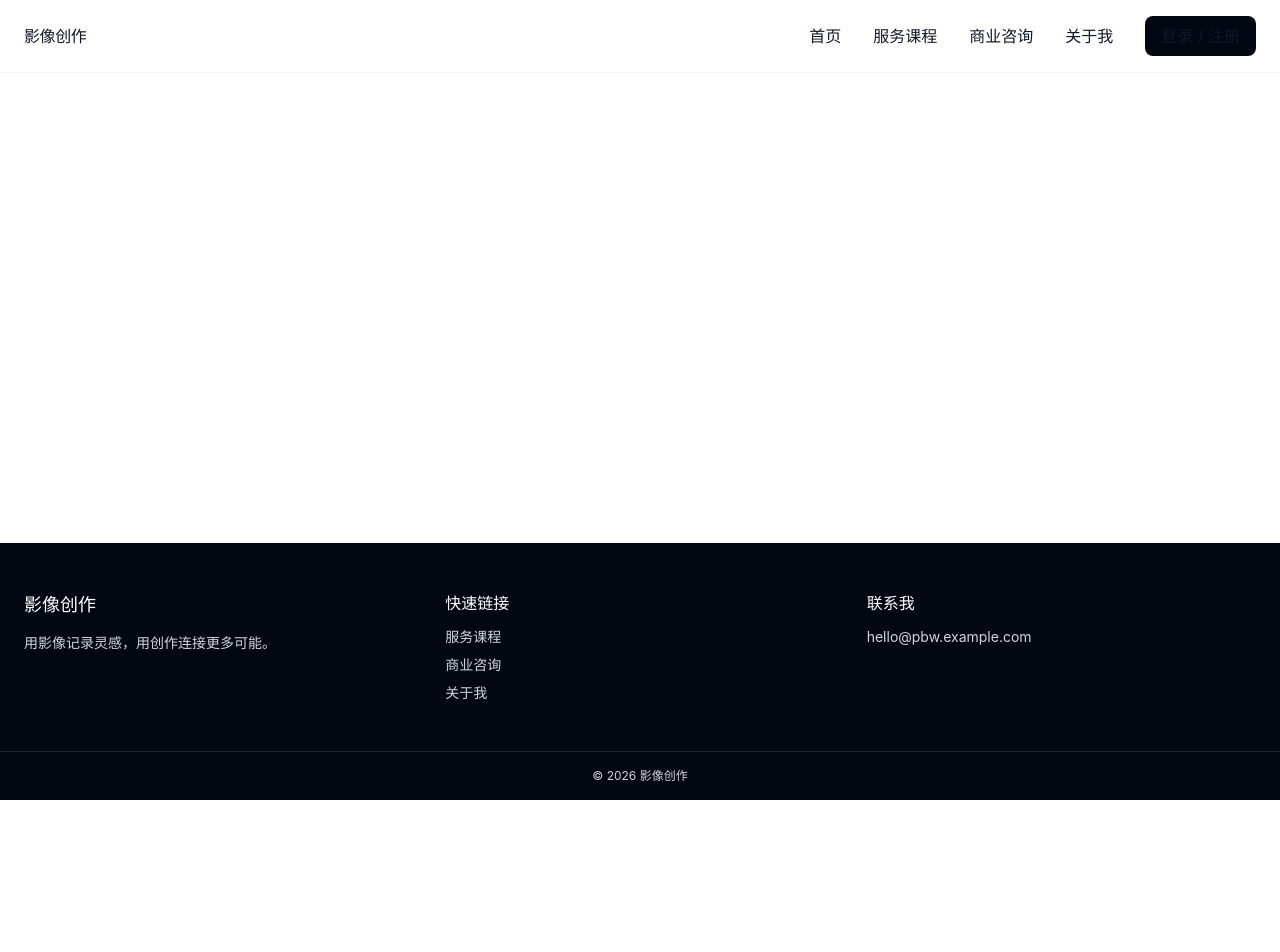
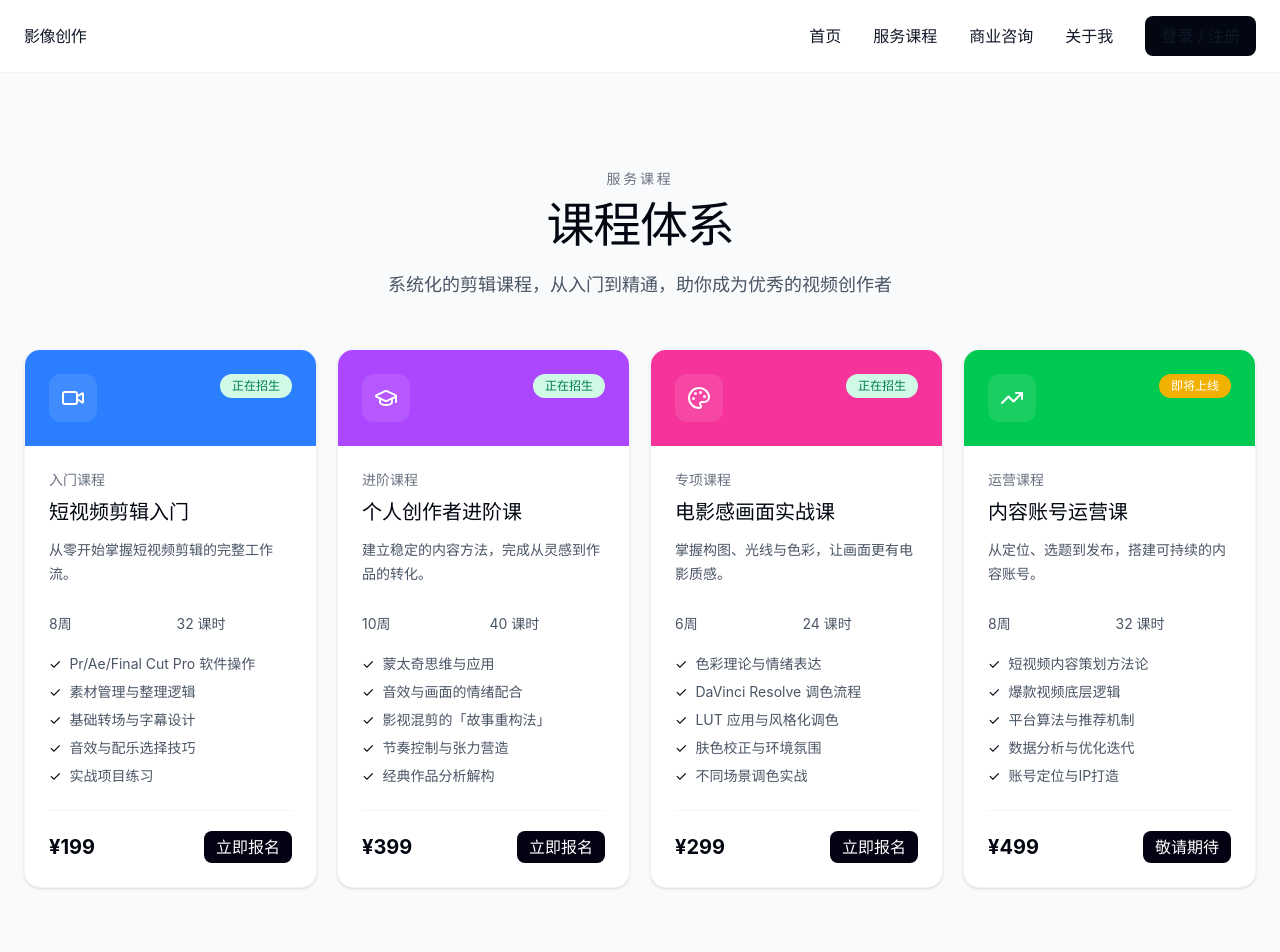
Before and after one commit to zhangzhewen-idea/personal-brand-website, a Vue app in the folder pbw-web-frontend/: page /services in a window 1280 px wide. Shown: the top 952 px of the page. Before the commit the page ends 800 px from the top, so only its background shows below. Built offline with nearby package versions, Linux system fonts and the light colour scheme.

Commit message:
feat: 复刻用户端课程页面

```diff
--- /dev/null
+++ b/pbw-web-frontend/src/components/sections/services/CourseCard.vue
@@ -0,0 +1,68 @@
+<script setup lang="ts">
+import { GraduationCap, Palette, TrendingUp, Video } from 'lucide-vue-next'
+import BaseButton from '@/components/base/BaseButton.vue'
+import type { CourseCardViewModel } from '@/models'
+import { formatPrice } from '@/shared/formatters'
+
+defineProps<{ course: CourseCardViewModel }>()
+const emit = defineEmits<{ enroll: [course: CourseCardViewModel] }>()
+
+const icons = { video: Video, graduation: GraduationCap, palette: Palette, trending: TrendingUp }
+const colorMap = {
+  blue: 'bg-blue-500',
+  purple: 'bg-purple-500',
+  pink: 'bg-pink-500',
+  green: 'bg-green-500',
+  orange: 'bg-orange-500',
+  black: 'bg-black',
+  red: 'bg-red-500',
+}
+</script>
+
+<template>
+  <article data-testid="course-card" class="flex h-full flex-col overflow-hidden rounded-2xl border border-gray-100 bg-white shadow-sm transition hover:-translate-y-1 hover:shadow-lg">
+    <div class="flex items-start justify-between p-6 text-white" :class="colorMap[course.color]">
+      <div class="flex h-12 w-12 items-center justify-center rounded-xl bg-white/10">
+        <component :is="icons[course.icon]" :size="24" aria-hidden="true" />
+      </div>
+      <span
+        v-if="course.isOnline"
+        data-testid="course-status-online"
+        class="rounded-full bg-emerald-100 px-3 py-1 text-xs font-medium text-emerald-700"
+      >正在招生</span>
+      <span
+        v-else
+        data-testid="course-status-offline"
+        class="rounded-full bg-yellow-500 px-3 py-1 text-xs font-medium text-white"
+      >即将上线</span>
+    </div>
+
+    <div class="flex flex-1 flex-col p-6">
+      <p v-if="course.courseTag" class="text-sm font-medium text-gray-500">{{ course.courseTag }}</p>
+      <h3 class="mt-2 text-xl font-semibold text-gray-950">{{ course.courseName }}</h3>
+      <p class="mt-3 min-h-14 text-sm leading-6 text-gray-600">{{ course.courseIntro }}</p>
+
+      <div class="mt-5 grid grid-cols-2 gap-3 text-sm text-gray-600">
+        <span>{{ course.duration }}</span>
+        <span>{{ course.lessons }} 课时</span>
+      </div>
+
+      <ul class="mt-5 flex-1 space-y-2 text-sm text-gray-600">
+        <li v-for="feature in course.features" :key="feature" class="flex gap-2">
+          <span class="text-gray-950" aria-hidden="true">✓</span>
+          <span>{{ feature }}</span>
+        </li>
+      </ul>
+
+      <div class="mt-6 flex items-center justify-between gap-4 border-t border-gray-100 pt-5">
+        <strong class="text-xl text-gray-950">{{ formatPrice(course.coursePrice) }}</strong>
+        <BaseButton
+          variant="primary"
+          size="sm"
+          :disabled="!course.isOnline"
+          @click="emit('enroll', course)"
+        >{{ course.isOnline ? '立即报名' : '敬请期待' }}</BaseButton>
+      </div>
+    </div>
+  </article>
+</template>
--- a/pbw-web-frontend/src/views/ServicesView.vue
+++ b/pbw-web-frontend/src/views/ServicesView.vue
@@ -1 +1,49 @@
-<template><section data-testid="services-view" /></template>
+<script setup lang="ts">
+import { onMounted, ref } from 'vue'
+import BaseButton from '@/components/base/BaseButton.vue'
+import BaseDialog from '@/components/base/BaseDialog.vue'
+import CourseCard from '@/components/sections/services/CourseCard.vue'
+import { useCourseStore } from '@/stores/course.store'
+import type { CourseCardViewModel } from '@/models'
+
+const courseStore = useCourseStore()
+const selectedCourse = ref<CourseCardViewModel | null>(null)
+const isDialogOpen = ref(false)
+
+function openEnrollment(course: CourseCardViewModel) {
+  selectedCourse.value = course
+  isDialogOpen.value = true
+}
+
+onMounted(() => {
+  void courseStore.load()
+})
+</script>
+
+<template>
+  <section data-testid="services-view" class="bg-gray-50 px-6 py-16 sm:py-24">
+    <div class="mx-auto max-w-7xl">
+      <header class="mx-auto max-w-2xl text-center">
+        <p class="text-sm font-semibold uppercase tracking-[0.2em] text-gray-500">服务课程</p>
+        <h1 class="mt-3 text-4xl font-semibold tracking-tight text-gray-950 sm:text-5xl">课程体系</h1>
+        <p class="mt-5 text-lg leading-8 text-gray-600">系统化的剪辑课程，从入门到精通，助你成为优秀的视频创作者</p>
+      </header>
+
+      <div v-if="courseStore.status === 'idle' || courseStore.status === 'loading'" data-testid="services-loading" class="flex min-h-[30vh] items-center justify-center py-16 text-gray-500">课程加载中…</div>
+      <div v-else-if="courseStore.status === 'error'" data-testid="services-error" class="flex min-h-[30vh] flex-col items-center justify-center gap-5 py-16 text-center" role="alert">
+        <p class="text-lg text-red-600">{{ courseStore.errorMessage || '课程加载失败' }}</p>
+        <BaseButton variant="outline" @click="courseStore.load">重新加载</BaseButton>
+      </div>
+      <div v-else data-testid="course-grid" class="mt-12 grid gap-5 md:grid-cols-2 lg:grid-cols-4">
+        <CourseCard v-for="course in courseStore.courses" :key="course.id" :course="course" @enroll="openEnrollment" />
+      </div>
+    </div>
+
+    <BaseDialog v-if="selectedCourse" v-model="isDialogOpen" :title="`报名${selectedCourse.courseName}`">
+      <div class="space-y-4">
+        <p class="leading-7 text-gray-600">你选择了「{{ selectedCourse.courseName }}」。</p>
+        <p class="text-sm text-gray-500">报名功能将在支付服务接入后开放，当前仅展示课程信息。</p>
+      </div>
+    </BaseDialog>
+  </section>
+</template>
```
Also changed, not shown: 1 other file (tests, documents, lock files or other folders).
